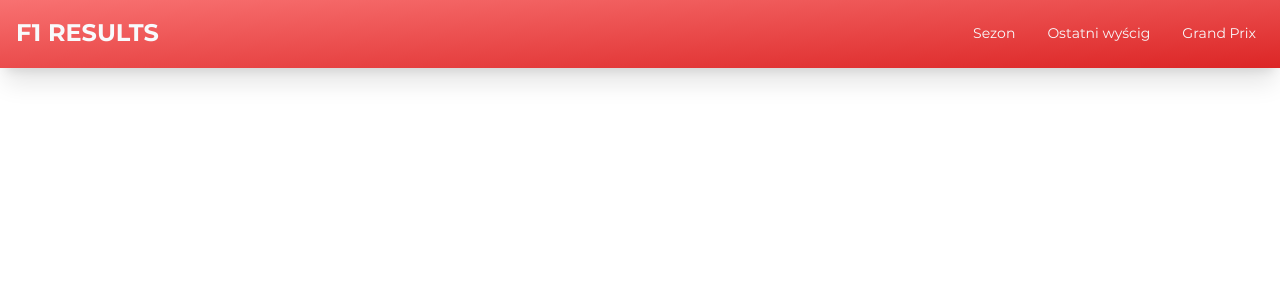
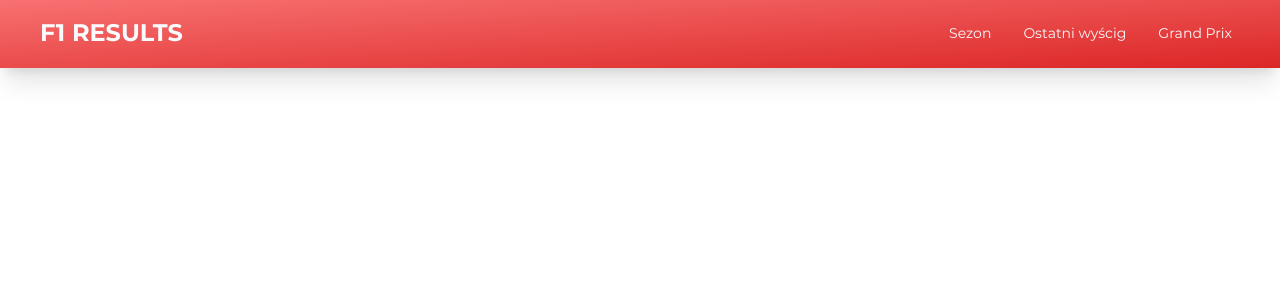
Before and after one commit to n3tr00x/f1-results-react-ts, a React (Vite) app: page / in a window 1280 px wide. Shown: the top 300 px of the page. Built offline with nearby package versions, Linux system fonts and the light colour scheme.

Commit message:
refactor: Add wrapper for Header component
The header wrapper is limited to 1200 px

```diff
--- a/src/components/Header.tsx
+++ b/src/components/Header.tsx
@@ -2,11 +2,13 @@ import { Navigation } from './Navigation';
 
 export function Header() {
 	return (
-		<header className="bg-gradient-to-br from-red-400 to-red-600 p-4 shadow-xl md:flex md:justify-between">
-			<h1 className="md:b text-center font-mt-bold text-2xl uppercase text-slate-50 md:self-center">
-				f1 results
-			</h1>
-			<Navigation />
+		<header className="bg-gradient-to-br from-red-400 to-red-600 p-4 shadow-xl">
+			<div className="mx-auto my-0 w-full max-w-[1200px] md:flex md:justify-between">
+				<h1 className="md:b text-center font-mt-bold text-2xl uppercase text-slate-50 md:self-center">
+					f1 results
+				</h1>
+				<Navigation />
+			</div>
 		</header>
 	);
 }
```
